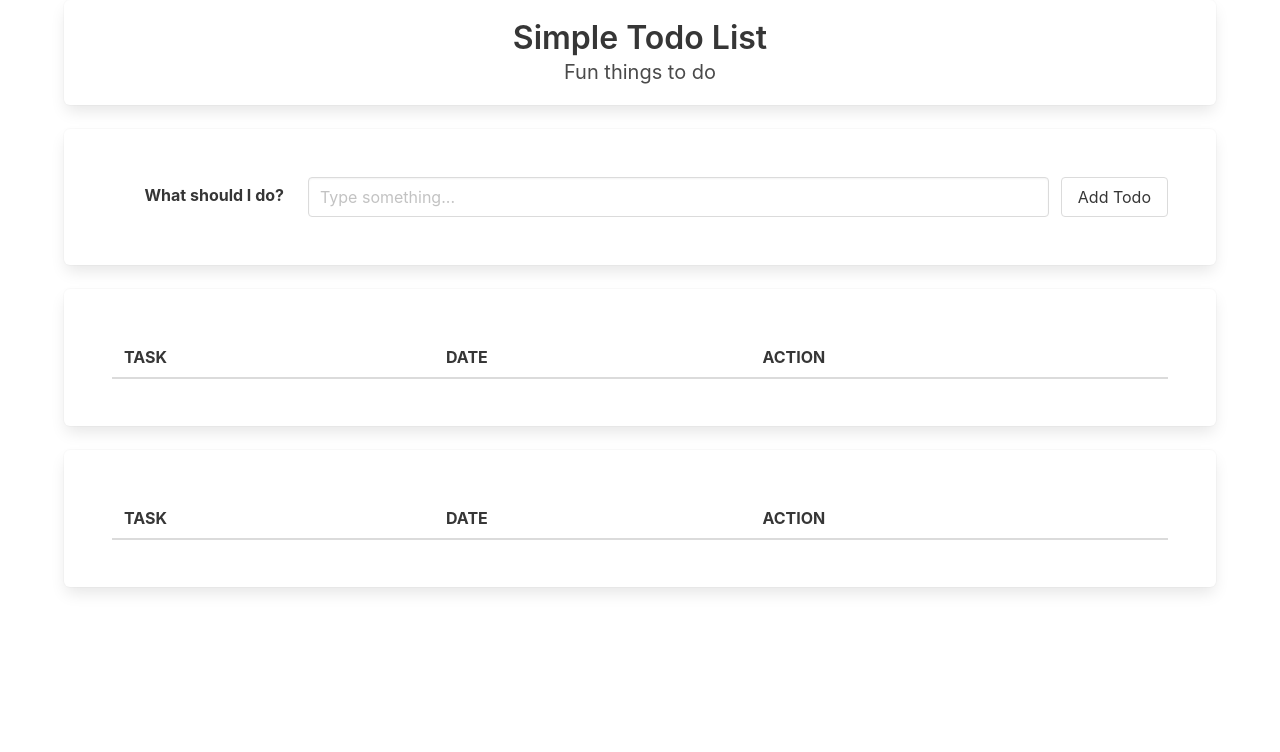
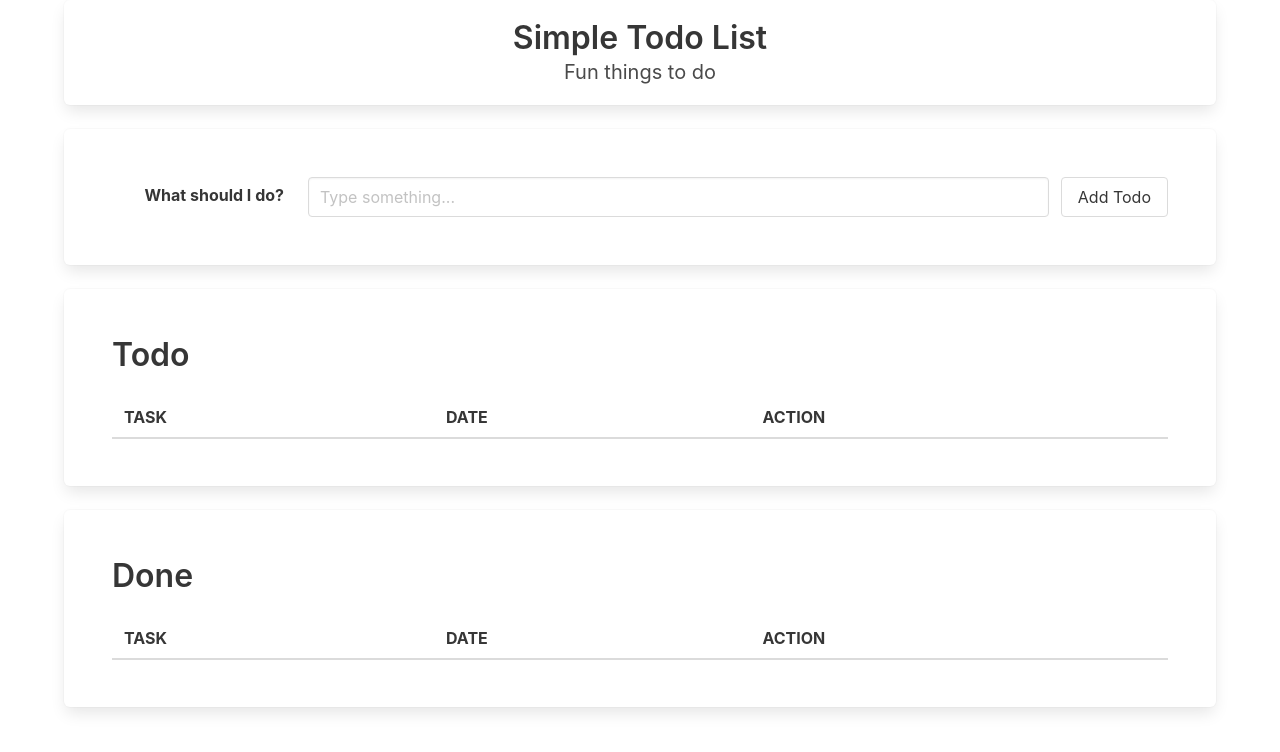
Before and after one commit to robert-ferguson78/to-do-lists, a plain HTML site: page to-do-list-v1/index.html in a window 1280 px wide. Drawn offline with nearby package versions, Linux system fonts and the light colour scheme.

Commit message:
Added headings to HTML page for clarity to user

```diff
--- a/to-do-list-v1/index.html
+++ b/to-do-list-v1/index.html
@@ -28,6 +28,7 @@
         </div>
         </div>
         <div class="section box">
+            <h1 class="title">Todo</h1>
             <table id="todo-table" class="table is-fullwidth">
                 <thead>
                     <th>TASK</th>
@@ -40,6 +41,7 @@
             </table>
         </div>
         <div class="section box">
+            <h1 class="title">Done</h1>
             <table id="done-table" class="table is-fullwidth">
                 <thead>
                     <th>TASK</th>
```
